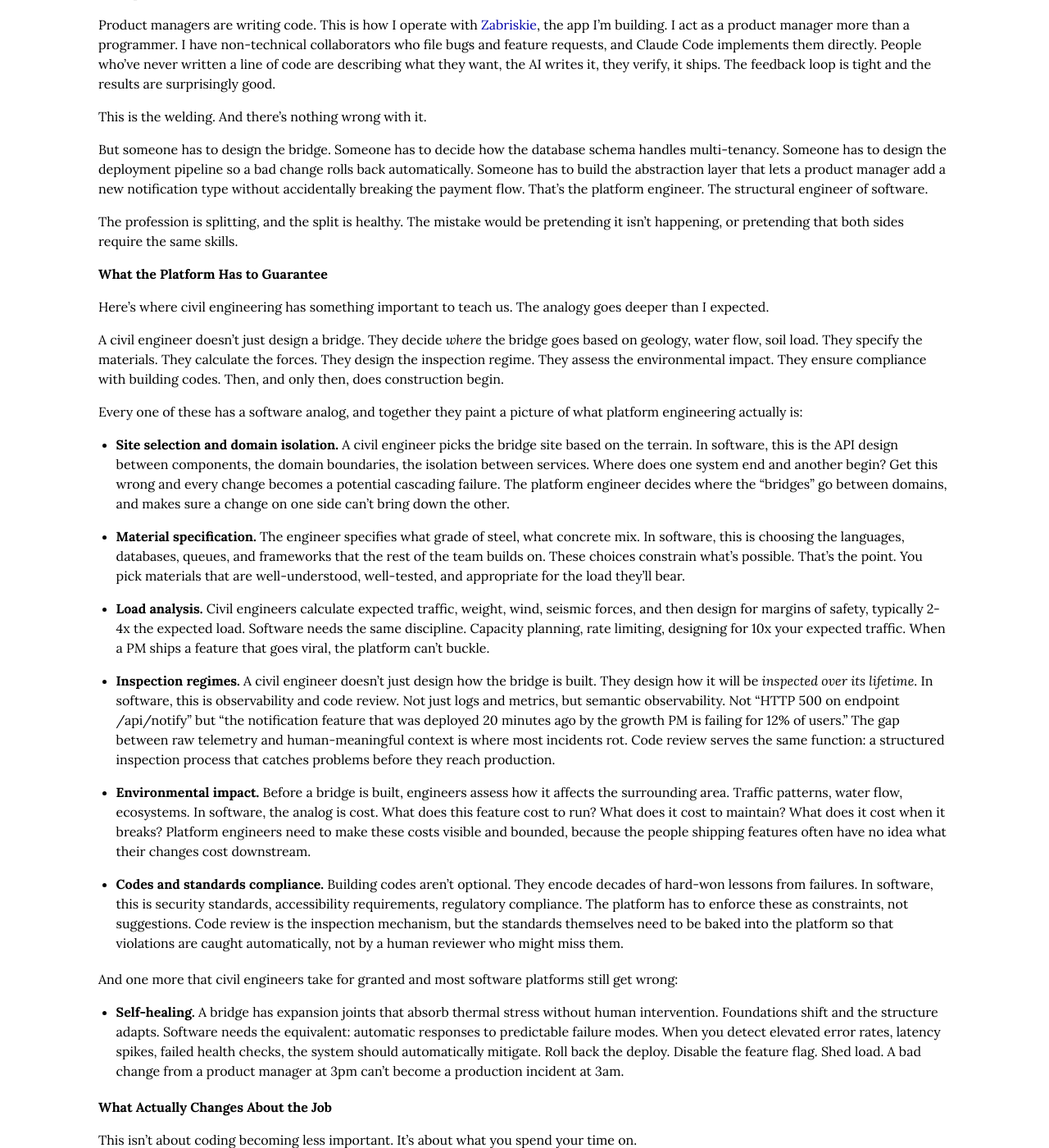
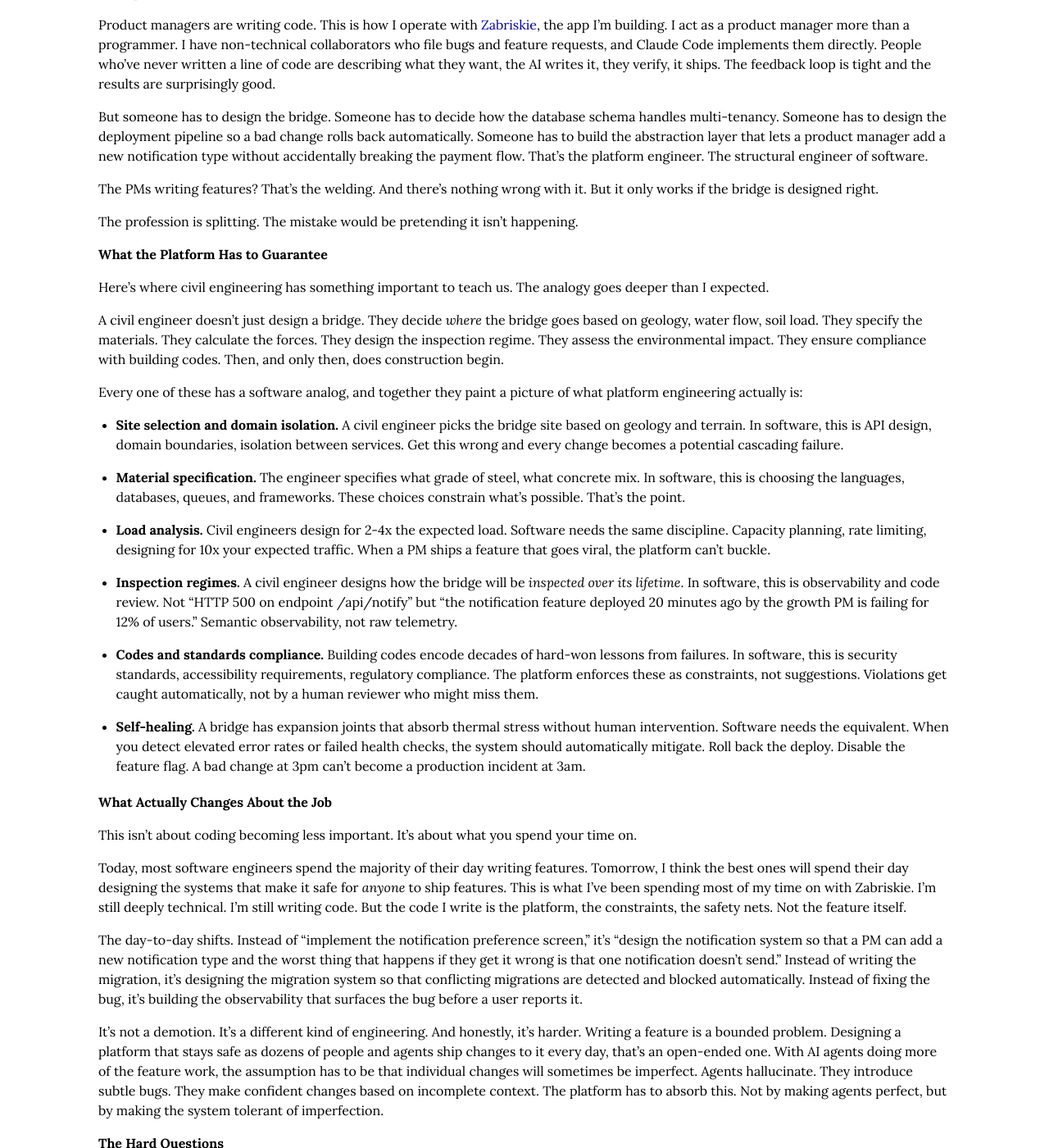
Before and after one commit to cmeiklejohn/cmeiklejohn.github.io, a Jekyll site: the page built from _posts/2026-04-01-software-engineering-is-becoming-civil-engineering.markdown, in a window 1280 px wide and 1400 px high, scrolled down 470 px. Shown: the whole window at 82% size. Built offline with Jekyll 4.4.1, drawn with Linux system fonts in a browser that asks for light colours; some web fonts are replaced; some of the changed text lies outside the part shown.

Commit message:
Address critique: tighten taxonomy, merge duplicate paradox, trim closing
- Tightened all taxonomy bullets to 2-3 sentences, cut environmental
  impact (weakest analog)
- Merged the two paradox statements into one with concrete examples
- Cut repetitive closing paragraph, end on guest lecture anecdote
- Moved "this is the welding" after bridge design setup so it lands harder
- Simplified split statement

https://claude.ai/code/session_018mjBVoMgWwm8eLhnnMXsGy

```diff
--- a/_posts/2026-04-01-software-engineering-is-becoming-civil-engineering.markdown
+++ b/_posts/2026-04-01-software-engineering-is-becoming-civil-engineering.markdown
@@ -16,11 +16,11 @@ I think this is what's happening to software engineering right now. Not in five
 
 Product managers are writing code. This is how I operate with [Zabriskie](/ai/zabriskie/community/2026/03/08/why-im-building-zabriskie.html), the app I'm building. I act as a product manager more than a programmer. I have non-technical collaborators who file bugs and feature requests, and Claude Code implements them directly. People who've never written a line of code are describing what they want, the AI writes it, they verify, it ships. The feedback loop is tight and the results are surprisingly good.
 
-This is the welding. And there's nothing wrong with it.
-
 But someone has to design the bridge. Someone has to decide how the database schema handles multi-tenancy. Someone has to design the deployment pipeline so a bad change rolls back automatically. Someone has to build the abstraction layer that lets a product manager add a new notification type without accidentally breaking the payment flow. That's the platform engineer. The structural engineer of software.
 
-The profession is splitting, and the split is healthy. The mistake would be pretending it isn't happening, or pretending that both sides require the same skills.
+The PMs writing features? That's the welding. And there's nothing wrong with it. But it only works if the bridge is designed right.
+
+The profession is splitting. The mistake would be pretending it isn't happening.
 
 ## What the Platform Has to Guarantee
 
@@ -30,21 +30,17 @@ A civil engineer doesn't just design a bridge. They decide *where* the bridge go
 
 Every one of these has a software analog, and together they paint a picture of what platform engineering actually is:
 
-- **Site selection and domain isolation.** A civil engineer picks the bridge site based on the terrain. In software, this is the API design between components, the domain boundaries, the isolation between services. Where does one system end and another begin? Get this wrong and every change becomes a potential cascading failure. The platform engineer decides where the "bridges" go between domains, and makes sure a change on one side can't bring down the other.
+- **Site selection and domain isolation.** A civil engineer picks the bridge site based on geology and terrain. In software, this is API design, domain boundaries, isolation between services. Get this wrong and every change becomes a potential cascading failure.
 
-- **Material specification.** The engineer specifies what grade of steel, what concrete mix. In software, this is choosing the languages, databases, queues, and frameworks that the rest of the team builds on. These choices constrain what's possible. That's the point. You pick materials that are well-understood, well-tested, and appropriate for the load they'll bear.
+- **Material specification.** The engineer specifies what grade of steel, what concrete mix. In software, this is choosing the languages, databases, queues, and frameworks. These choices constrain what's possible. That's the point.
 
-- **Load analysis.** Civil engineers calculate expected traffic, weight, wind, seismic forces, and then design for margins of safety, typically 2-4x the expected load. Software needs the same discipline. Capacity planning, rate limiting, designing for 10x your expected traffic. When a PM ships a feature that goes viral, the platform can't buckle.
+- **Load analysis.** Civil engineers design for 2-4x the expected load. Software needs the same discipline. Capacity planning, rate limiting, designing for 10x your expected traffic. When a PM ships a feature that goes viral, the platform can't buckle.
 
-- **Inspection regimes.** A civil engineer doesn't just design how the bridge is built. They design how it will be *inspected over its lifetime*. In software, this is observability and code review. Not just logs and metrics, but semantic observability. Not "HTTP 500 on endpoint /api/notify" but "the notification feature that was deployed 20 minutes ago by the growth PM is failing for 12% of users." The gap between raw telemetry and human-meaningful context is where most incidents rot. Code review serves the same function: a structured inspection process that catches problems before they reach production.
+- **Inspection regimes.** A civil engineer designs how the bridge will be *inspected over its lifetime*. In software, this is observability and code review. Not "HTTP 500 on endpoint /api/notify" but "the notification feature deployed 20 minutes ago by the growth PM is failing for 12% of users." Semantic observability, not raw telemetry.
 
-- **Environmental impact.** Before a bridge is built, engineers assess how it affects the surrounding area. Traffic patterns, water flow, ecosystems. In software, the analog is cost. What does this feature cost to run? What does it cost to maintain? What does it cost when it breaks? Platform engineers need to make these costs visible and bounded, because the people shipping features often have no idea what their changes cost downstream.
+- **Codes and standards compliance.** Building codes encode decades of hard-won lessons from failures. In software, this is security standards, accessibility requirements, regulatory compliance. The platform enforces these as constraints, not suggestions. Violations get caught automatically, not by a human reviewer who might miss them.
 
-- **Codes and standards compliance.** Building codes aren't optional. They encode decades of hard-won lessons from failures. In software, this is security standards, accessibility requirements, regulatory compliance. The platform has to enforce these as constraints, not suggestions. Code review is the inspection mechanism, but the standards themselves need to be baked into the platform so that violations are caught automatically, not by a human reviewer who might miss them.
-
-And one more that civil engineers take for granted and most software platforms still get wrong:
-
-- **Self-healing.** A bridge has expansion joints that absorb thermal stress without human intervention. Foundations shift and the structure adapts. Software needs the equivalent: automatic responses to predictable failure modes. When you detect elevated error rates, latency spikes, failed health checks, the system should automatically mitigate. Roll back the deploy. Disable the feature flag. Shed load. A bad change from a product manager at 3pm can't become a production incident at 3am.
+- **Self-healing.** A bridge has expansion joints that absorb thermal stress without human intervention. Software needs the equivalent. When you detect elevated error rates or failed health checks, the system should automatically mitigate. Roll back the deploy. Disable the feature flag. A bad change at 3pm can't become a production incident at 3am.
 
 ## What Actually Changes About the Job
 
@@ -64,18 +60,16 @@ The first: students early in their software engineering careers don't know how t
 
 The second is even harder: where do our senior engineers come from? The ability to design good platforms, to make the right architectural calls, that comes from experience. You learn what breaks by building things that broke. You learn where to put the domain boundaries by having drawn them in the wrong place. You learn what to monitor by having been the person staring at useless dashboards during an incident at 2am. If AI is writing most of the code, and junior engineers aren't getting the reps of building and breaking things themselves, how do they develop the judgment to become the platform engineers we need?
 
-These are connected, and they form a kind of paradox. The spidey-sense and the architectural intuition come from the same place: years of building things, watching them fail, and understanding why. But we're taking the coding away from students at the exact moment they need it most. The judgment to tell an AI it's wrong comes from having written enough code to know what right looks like. And we're handing them AI before they've had the chance to develop that judgment. So we're stuck: we need them to code to build intuition, but the industry is moving toward a world where they don't code.
+These are connected, and they form a kind of paradox. The spidey-sense and the architectural intuition come from the same place: years of building things, watching them fail, and understanding why. You can't design a migration system that handles conflicts if you've never written a migration. You can't design isolation boundaries if you don't understand how a database connection pool works. You can't build semantic observability if you've never been the person debugging a production incident from raw logs. The understanding comes from doing the work.
 
-I want to be clear: the SE curriculum isn't fundamentally wrong. Courses like 17-313 teach the right things. But it's been underserviced for a long time, and what was adequate before isn't adequate now. This is a sea change. The entire relationship between humans and code is shifting, and the curriculum needs to shift with it. Platform engineering can't be an afterthought or a single lecture in a survey course. It needs to be a first-class part of how we teach students to think about building software. How do you design systems that other people, and agents, can safely build on top of?
+But we're taking the coding away from students at the exact moment they need it most. The judgment to tell an AI it's wrong comes from having written enough code to know what right looks like. And we're handing them AI before they've had the chance to develop that judgment. So we're stuck: we need them to code to build intuition, but the industry is moving toward a world where they don't code.
 
-But here's the tension I keep coming back to, and I'm genuinely struggling with it: you need to understand code to design good platforms. You can't design a migration system that handles conflicts if you've never written a migration. You can't design isolation boundaries if you don't understand how a database connection pool works. You can't build semantic observability if you've never been the person debugging a production incident from raw logs. The understanding comes from doing the work.
+I want to be clear: the SE curriculum isn't fundamentally wrong. Courses like 17-313 teach the right things. But it's been underserviced for a long time, and what was adequate before isn't adequate now. This is a sea change. The entire relationship between humans and code is shifting, and the curriculum needs to shift with it. Platform engineering can't be an afterthought or a single lecture in a survey course. It needs to be a first-class part of how we teach students to think about building software.
 
-So if AI is writing more and more of the code, and junior engineers are getting fewer reps of building and breaking things themselves, how do they develop the deep understanding that platform engineering requires? Civil engineering solved this with structured apprenticeship. You don't go from coursework to designing bridges. There are years of supervised practice, increasing responsibility, professional licensing exams. The judgment develops through guided experience, not just classroom instruction.
+Civil engineering solved the experience problem with structured apprenticeship. You don't go from coursework to designing bridges. There are years of supervised practice, increasing responsibility, professional licensing exams. The judgment develops through guided experience, not just classroom instruction.
 
 I don't think software engineering needs PE exams. But we need to take this seriously.
 
 Here's a concrete example. For years, I gave one guest lecture per semester in a software engineering course at CMU on reliably releasing software. Feature flags, metrics, observability, safe deployments, self-healing, rollback strategies. One lecture. A nice-to-know topic in a course full of other things. That content is now the whole game. It's not a single lecture anymore. It's the core of what platform engineers need to understand, and it deserves its own course, its own projects, its own curriculum.
 
-CMU and programs like it need to build curriculum around platform engineering. Not as a footnote in a software engineering survey course, but as a first-class discipline. Teach students to design systems that are safe to build on. Teach them to think about blast radius, isolation, observability, self-healing. Give them broken systems and ask them to figure out why. Give them a platform and ask them to make it safe for a non-technical PM, or an AI agent, to ship changes without bringing everything down.
-
-The profession is changing. The people who make it safe for everyone else to build, that's where it's heading. And the question of how we train those people is one we can't afford to put off.
+The profession is changing. The question of how we train the people who make it safe for everyone else to build is one we can't afford to put off.
```
